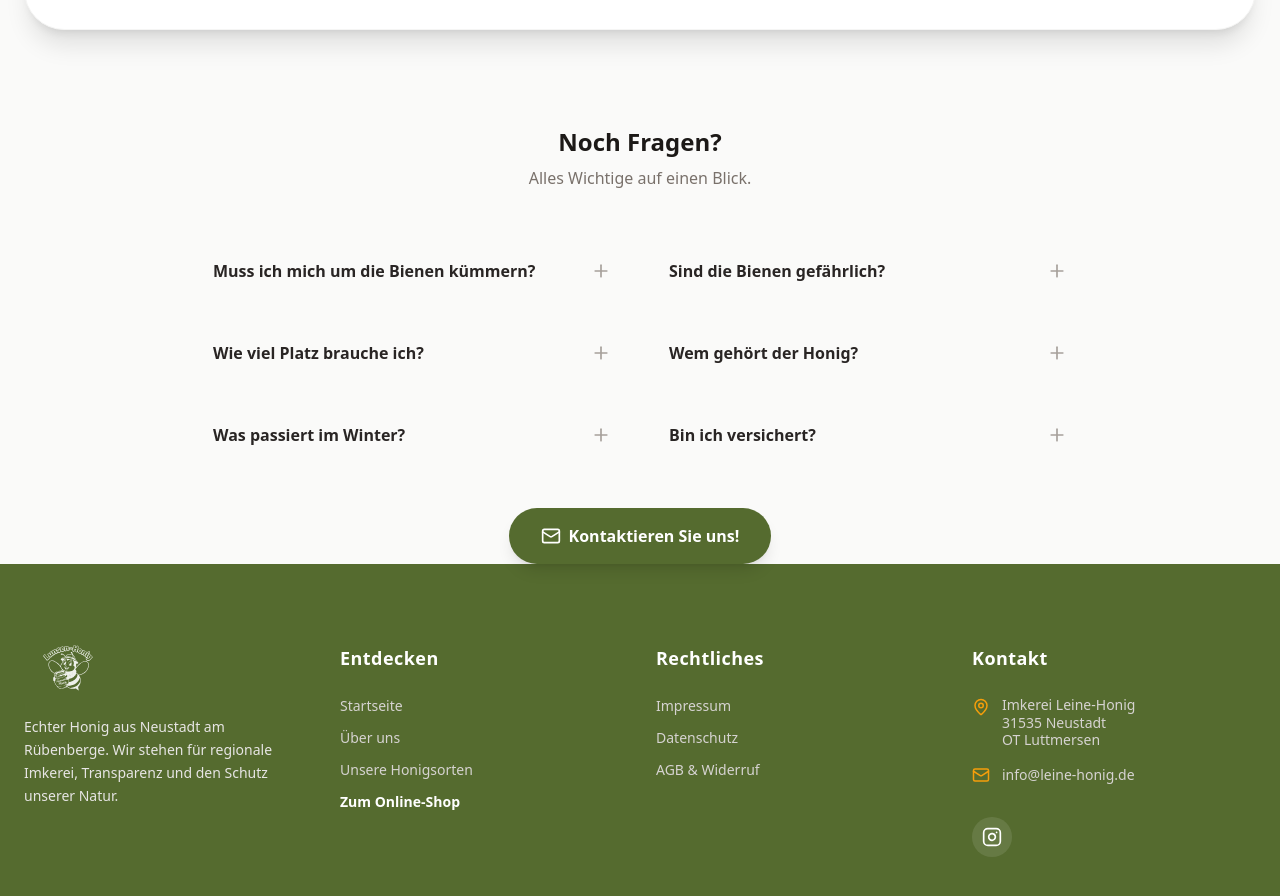
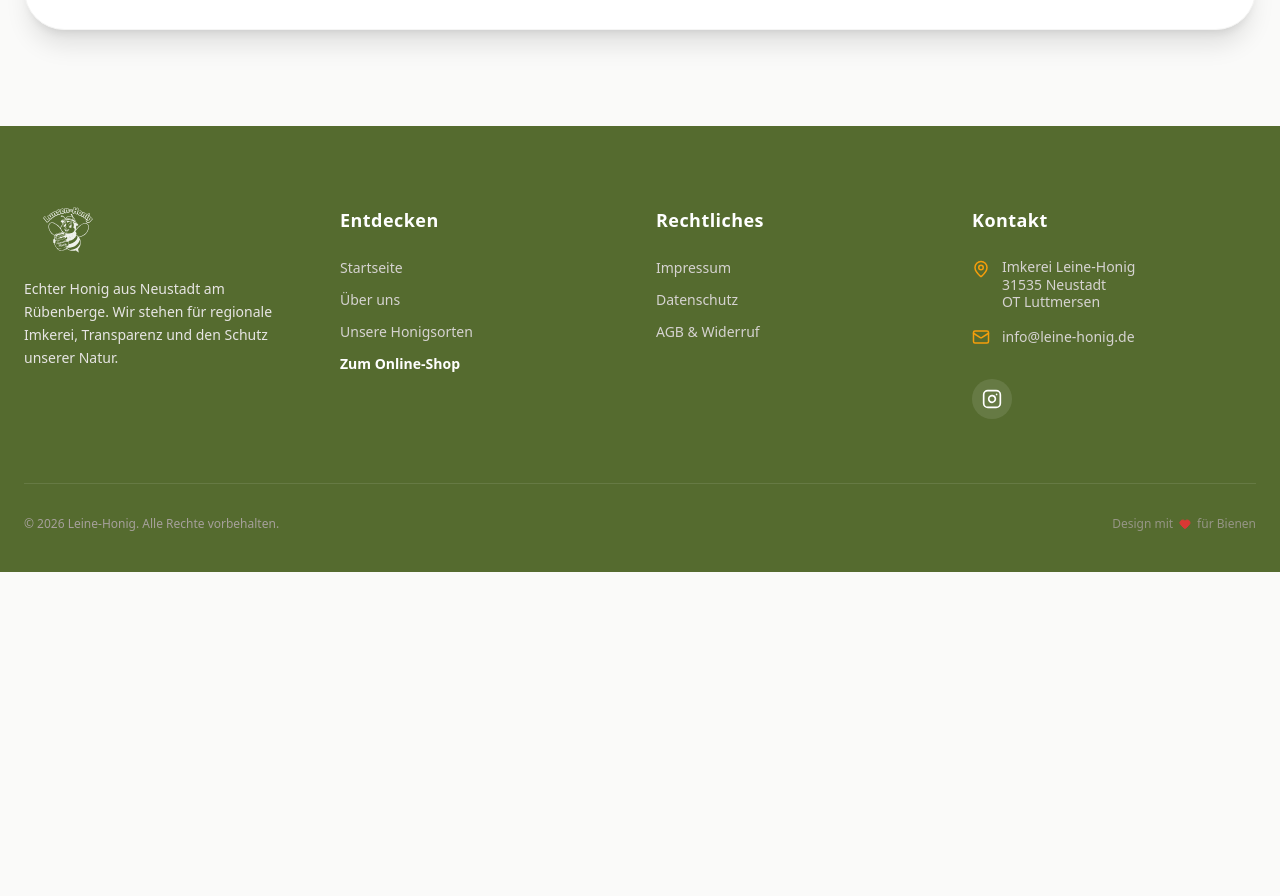
Before and after one commit to Triple1090/leine-honig, a Next.js app: page / in a window 1280 px wide. Shown: the part 3300-4196 px from the top of the page. After the commit the page ends 3872 px from the top, so only its background shows below. Built offline with nearby package versions, Linux system fonts and the light colour scheme.

Commit message:
Fix: doppelte FAQ entfernt
FAQ wird bereits in RentBees gerendert, doppelter Import
und direktes <FAQ /> in page.tsx entfernt.

Co-Authored-By: Claude Sonnet 4.6 <noreply@anthropic.com>

```diff
--- a/src/app/page.tsx
+++ b/src/app/page.tsx
@@ -1,4 +1,3 @@
-import FAQ from "../components/FAQ";
 import Hero from "../components/hero";
 // import ProductList from "../components/ProductList"; // Vorerst ausgeblendet, da Shop im Aufbau
 import RentBees from "../components/RentBees";
@@ -27,9 +26,6 @@ export default function Home() {
       </section>
 
       <RentBees />
-
-      {/* Ich habe FAQ hier ergänzt, da du es oben importiert hattest */}
-      <FAQ />
     </>
   );
 }
```
